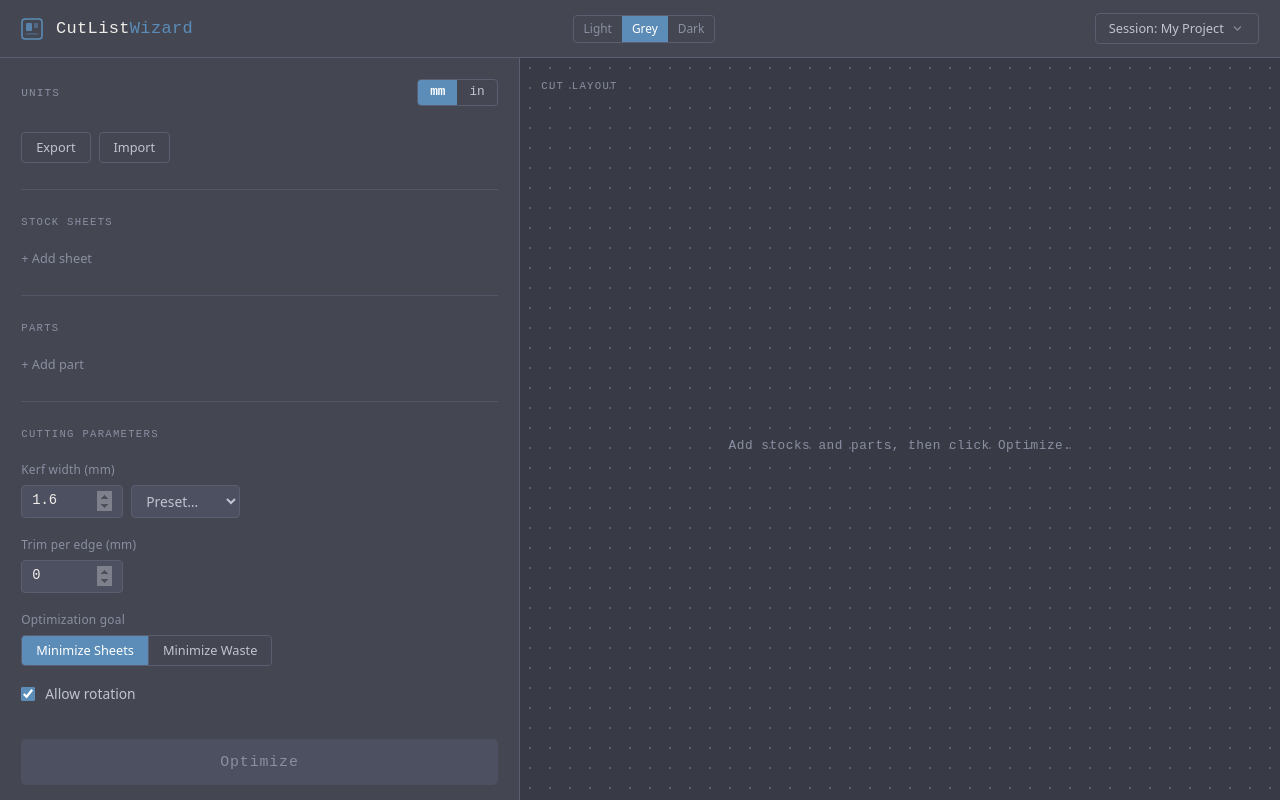
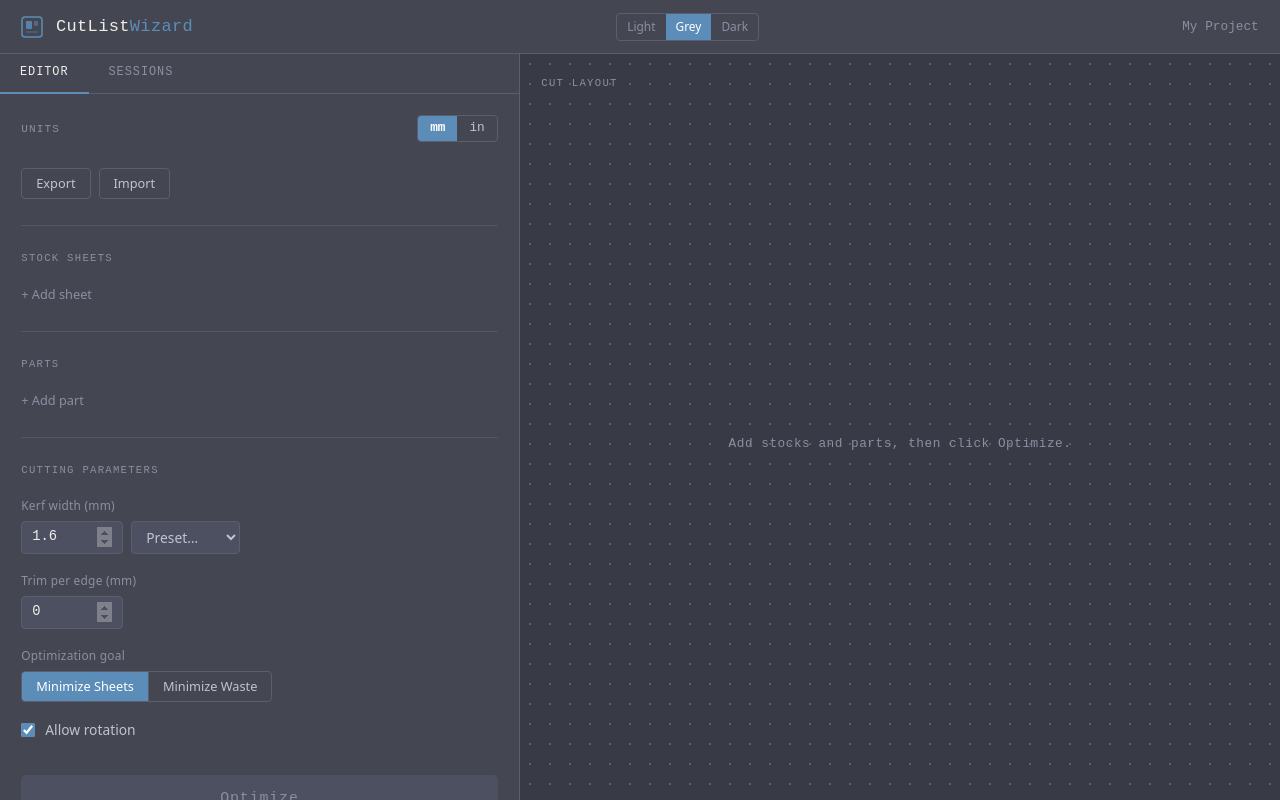
Before and after one commit to bman917/cutlistwizard, a React (Vite) app: page / in a window 1280 px wide. Built offline with nearby package versions, Linux system fonts and the light colour scheme.

Commit message:
Move sessions into left panel as tab alongside editor; remove modal overlay

```diff
--- a/src/App.tsx
+++ b/src/App.tsx
@@ -46,7 +46,7 @@
     return loaded
   })
 
-  const [sessionPanelOpen, setSessionPanelOpen] = useState(false)
+  const [activeTab, setActiveTab] = useState<'editor' | 'sessions'>('editor')
   const [optimizeResult, setOptimizeResult] = useState<OptimizeResult | null>(null)
   const [theme, setTheme] = useState<'dark' | 'grey' | 'light'>(() => {
     return (localStorage.getItem('cutlistwizard_theme') as 'dark' | 'grey' | 'light') ?? 'grey'
@@ -88,6 +88,7 @@
     saveStore(updatedStore)
     setStore(updatedStore)
     setOptimizeResult(null)
+    setActiveTab('editor')
   }
 
   return (
@@ -131,41 +132,49 @@
             })}
           </div>
         </div>
-        <button
-          onClick={() => setSessionPanelOpen(true)}
-          style={{
-            fontFamily: 'var(--font-sans)',
-            color: 'var(--color-text-secondary)',
-            border: '1px solid var(--color-border)',
-            backgroundColor: 'transparent',
-            transition: 'all 150ms ease',
-          }}
-          onMouseEnter={e => {
-            (e.currentTarget as HTMLButtonElement).style.borderColor = 'var(--color-amber)'
-            ;(e.currentTarget as HTMLButtonElement).style.color = 'var(--color-text-primary)'
-          }}
-          onMouseLeave={e => {
-            (e.currentTarget as HTMLButtonElement).style.borderColor = 'var(--color-border)'
-            ;(e.currentTarget as HTMLButtonElement).style.color = 'var(--color-text-secondary)'
-          }}
-          className="flex items-center gap-1.5 px-3 py-1.5 text-xs rounded"
-        >
-          <span>Session: {activeSession?.name ?? 'None'}</span>
-          <svg className="w-3.5 h-3.5 opacity-60" viewBox="0 0 20 20" fill="currentColor">
-            <path fillRule="evenodd" d="M5.23 7.21a.75.75 0 011.06.02L10 11.168l3.71-3.938a.75.75 0 111.08 1.04l-4.25 4.5a.75.75 0 01-1.08 0l-4.25-4.5a.75.75 0 01.02-1.06z" clipRule="evenodd" />
-          </svg>
-        </button>
+        <span style={{ fontFamily: 'var(--font-mono)', fontSize: '0.75rem', color: 'var(--color-text-muted)' }}>
+          {activeSession?.name ?? '—'}
+        </span>
       </header>
 
       {/* Main content */}
       <main className="flex flex-1 overflow-hidden">
-        {/* Left panel — Editor */}
+        {/* Left panel — Editor + Sessions */}
         <div
-          style={{ borderRight: '1px solid var(--color-border)', backgroundColor: 'var(--color-panel)', width: '50%', minWidth: '320px', maxWidth: '520px', flexShrink: 0 }}
-          className="p-5 overflow-auto flex flex-col gap-6"
+          style={{ borderRight: '1px solid var(--color-border)', backgroundColor: 'var(--color-panel)', width: '50%', minWidth: '320px', maxWidth: '520px', flexShrink: 0, display: 'flex', flexDirection: 'column' }}
         >
-          {activeSession && (
-            <>
+          {/* Tabs */}
+          <div style={{ display: 'flex', borderBottom: '1px solid var(--color-border)', flexShrink: 0 }}>
+            {(['editor', 'sessions'] as const).map(tab => {
+              const active = activeTab === tab
+              return (
+                <button
+                  key={tab}
+                  onClick={() => setActiveTab(tab)}
+                  style={{
+                    padding: '10px 20px',
+                    fontSize: '0.7rem',
+                    fontFamily: 'var(--font-mono)',
+                    letterSpacing: '0.08em',
+                    textTransform: 'uppercase',
+                    border: 'none',
+                    borderBottom: active ? '2px solid var(--color-amber)' : '2px solid transparent',
+                    backgroundColor: 'transparent',
+                    color: active ? 'var(--color-text-primary)' : 'var(--color-text-muted)',
+                    cursor: 'pointer',
+                    transition: 'all 150ms ease',
+                    marginBottom: '-1px',
+                  }}
+                >
+                  {tab}
+                </button>
+              )
+            })}
+          </div>
+
+          {/* Editor tab */}
+          {activeTab === 'editor' && activeSession && (
+            <div className="p-5 overflow-auto flex flex-col gap-6" style={{ flex: 1 }}>
               <div className="flex items-center justify-between">
                 <span style={{ color: 'var(--color-text-muted)', fontFamily: 'var(--font-mono)', fontSize: '0.65rem', letterSpacing: '0.1em' }} className="uppercase">Units</span>
                 <div
@@ -221,7 +230,17 @@
                   onOptimize={handleOptimize}
                 />
               </div>
-            </>
+            </div>
+          )}
+
+          {/* Sessions tab */}
+          {activeTab === 'sessions' && (
+            <div className="p-5" style={{ flex: 1, overflow: 'hidden', display: 'flex', flexDirection: 'column' }}>
+              <SessionPanel
+                store={store}
+                onStoreChange={handleStoreChange}
+              />
+            </div>
           )}
         </div>
 
@@ -244,14 +263,6 @@
         </div>
       </main>
 
-      {/* Session panel overlay */}
-      {sessionPanelOpen && (
-        <SessionPanel
-          store={store}
-          onStoreChange={handleStoreChange}
-          onClose={() => setSessionPanelOpen(false)}
-        />
-      )}
     </div>
   )
 }
--- a/src/components/SessionPanel.tsx
+++ b/src/components/SessionPanel.tsx
@@ -4,7 +4,6 @@
 export interface SessionPanelProps {
   store: SessionStore
   onStoreChange: (store: SessionStore) => void
-  onClose: () => void
 }
 
 const DEFAULT_CUTTING_PARAMS = {
@@ -26,13 +25,12 @@
   }
 }
 
-export default function SessionPanel({ store, onStoreChange, onClose }: SessionPanelProps) {
+export default function SessionPanel({ store, onStoreChange }: SessionPanelProps) {
   const [renamingId, setRenamingId] = useState<string | null>(null)
   const [renameValue, setRenameValue] = useState('')
 
   function handleLoad(id: string) {
     onStoreChange({ ...store, activeSessionId: id })
-    onClose()
   }
 
   function handleStartRename(session: Session) {
@@ -77,59 +75,14 @@
       activeSessionId: session.id,
       sessions: [...store.sessions, session],
     })
-    onClose()
   }
 
   return (
-    <>
-      {/* Backdrop */}
-      <div
-        style={{ position: 'fixed', inset: 0, backgroundColor: 'rgba(0,0,0,0.55)', zIndex: 40 }}
-        onClick={onClose}
-      />
-
-      {/* Panel */}
-      <div style={{
-        position: 'fixed',
-        top: '52px',
-        right: '16px',
-        zIndex: 50,
-        width: '300px',
-        backgroundColor: 'var(--color-panel)',
-        border: '1px solid var(--color-border)',
-        borderRadius: '6px',
-        boxShadow: '0 16px 40px rgba(0,0,0,0.5)',
-        overflow: 'hidden',
-        fontFamily: 'var(--font-sans)',
-      }}>
-        {/* Header */}
-        <div style={{
-          display: 'flex',
-          alignItems: 'center',
-          justifyContent: 'space-between',
-          padding: '10px 16px',
-          borderBottom: '1px solid var(--color-border)',
-        }}>
-          <h2 style={{ fontFamily: 'var(--font-mono)', color: 'var(--color-text-muted)', fontSize: '0.625rem', letterSpacing: '0.12em', textTransform: 'uppercase', margin: 0 }}>
-            Sessions
-          </h2>
-          <button
-            onClick={onClose}
-            style={{ color: 'var(--color-text-muted)', background: 'none', border: 'none', cursor: 'pointer', padding: '2px', transition: 'color 150ms ease', display: 'flex', alignItems: 'center' }}
-            onMouseEnter={e => (e.currentTarget.style.color = 'var(--color-text-primary)')}
-            onMouseLeave={e => (e.currentTarget.style.color = 'var(--color-text-muted)')}
-            aria-label="Close"
-          >
-            <svg width="14" height="14" viewBox="0 0 20 20" fill="currentColor">
-              <path d="M6.28 5.22a.75.75 0 00-1.06 1.06L8.94 10l-3.72 3.72a.75.75 0 101.06 1.06L10 11.06l3.72 3.72a.75.75 0 101.06-1.06L11.06 10l3.72-3.72a.75.75 0 00-1.06-1.06L10 8.94 6.28 5.22z" />
-            </svg>
-          </button>
-        </div>
-
+    <div style={{ display: 'flex', flexDirection: 'column', height: '100%' }}>
       {/* Session list */}
-        <ul style={{ maxHeight: '280px', overflowY: 'auto', margin: 0, padding: 0, listStyle: 'none' }}>
+      <ul style={{ flex: 1, overflowY: 'auto', margin: 0, padding: 0, listStyle: 'none' }}>
         {store.sessions.length === 0 && (
-            <li style={{ padding: '12px 16px', fontSize: '0.8rem', color: 'var(--color-text-muted)' }}>
+          <li style={{ padding: '12px 0', fontSize: '0.8rem', color: 'var(--color-text-muted)' }}>
             No sessions yet.
           </li>
         )}
@@ -139,19 +92,15 @@
             <li
               key={session.id}
               style={{
-                  padding: '10px 16px',
+                padding: '10px 0',
                 display: 'flex',
                 alignItems: 'flex-start',
                 gap: '10px',
                 borderBottom: idx < store.sessions.length - 1 ? '1px solid var(--color-border-subtle)' : 'none',
                 backgroundColor: isActive ? 'rgba(212,160,66,0.07)' : 'transparent',
+                borderRadius: '4px',
+                paddingLeft: isActive ? '8px' : '0',
                 transition: 'background-color 150ms ease',
-                }}
-                onMouseEnter={e => {
-                  if (!isActive) (e.currentTarget as HTMLLIElement).style.backgroundColor = 'rgba(255,255,255,0.03)'
-                }}
-                onMouseLeave={e => {
-                  if (!isActive) (e.currentTarget as HTMLLIElement).style.backgroundColor = 'transparent'
               }}
             >
               <div style={{ flex: 1, minWidth: 0 }}>
@@ -225,8 +174,8 @@
         })}
       </ul>
 
-        {/* Footer */}
-        <div style={{ padding: '10px 16px', borderTop: '1px solid var(--color-border)' }}>
+      {/* New session button */}
+      <div style={{ paddingTop: '12px', borderTop: '1px solid var(--color-border)', marginTop: '8px' }}>
         <button
           onClick={handleNewSession}
           style={{
@@ -259,6 +208,5 @@
         </button>
       </div>
     </div>
-    </>
   )
 }
```
Lines whose indentation alone changed are shown as unchanged.
